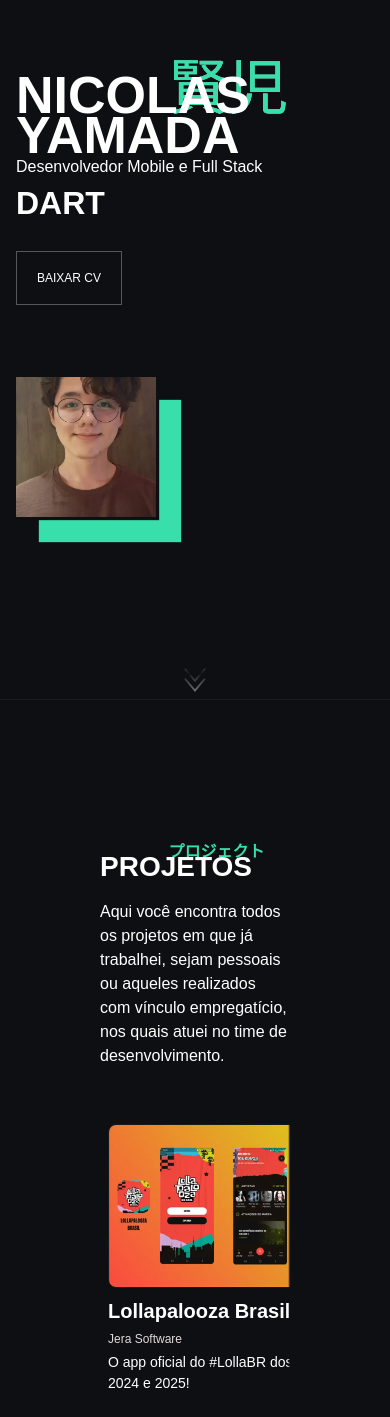
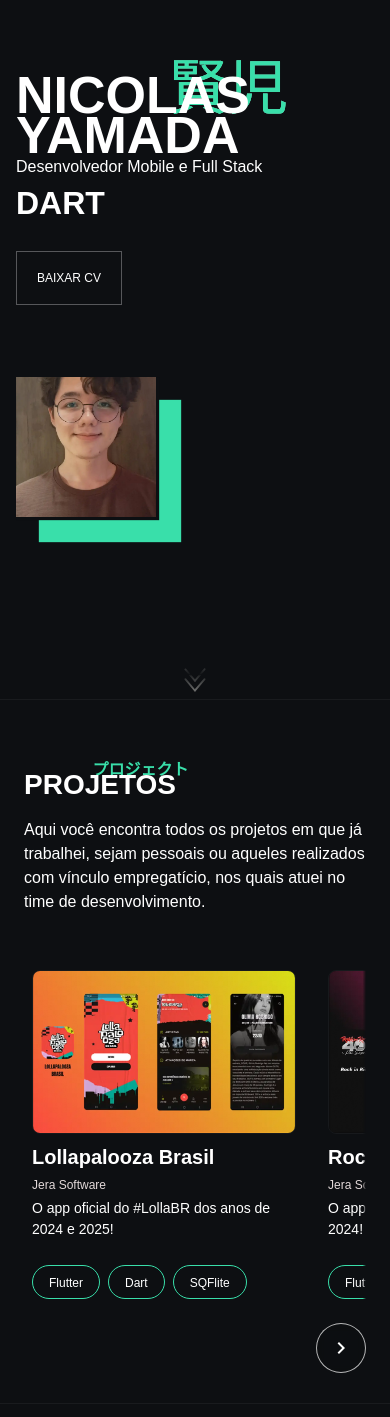
Before and after one commit to kenjiroyamada16/portfolio-front, a Vue app: page /portfolio in a window 390 px wide. Shown: the part 144-1561 px from the top of the page. Built offline with nearby package versions, Linux system fonts and the light colour scheme; a web font is replaced by a local one.

Commit message:
[FIX] responsiveness

```diff
--- a/src/components/sections/ProjectsSection.vue
+++ b/src/components/sections/ProjectsSection.vue
@@ -18,9 +18,7 @@
           v-for="project in projectsMock"
           :key="project.id"
         >
-          <ProjectItem
-            :project="project"
-          />
+          <ProjectItem :project="project" />
         </div>
       </div>
       <div
@@ -205,8 +203,21 @@
       }
     }
 
+    @media (width <= 900px) {
+      padding: 16px 100px;
+      justify-content: center;
+
+      .description {
+        width: 100%;
+        font-size: 16px;
+      }
+    }
+
     @media (width <= $desktop-min-width) {
-      padding: 24px;
+      max-height: unset;
+      min-height: unset;
+      height: 100%;
+      padding: 24px 24px 80px;
 
       .projects-container {
         .projects-list {
@@ -221,14 +232,5 @@
         }
       }
     }
-
-    @media (width <= 900px) {
-      padding: 16px 100px;
-
-      .description {
-        width: 100%;
-        font-size: 16px;
-      }
-    }
   }
 </style>
```
